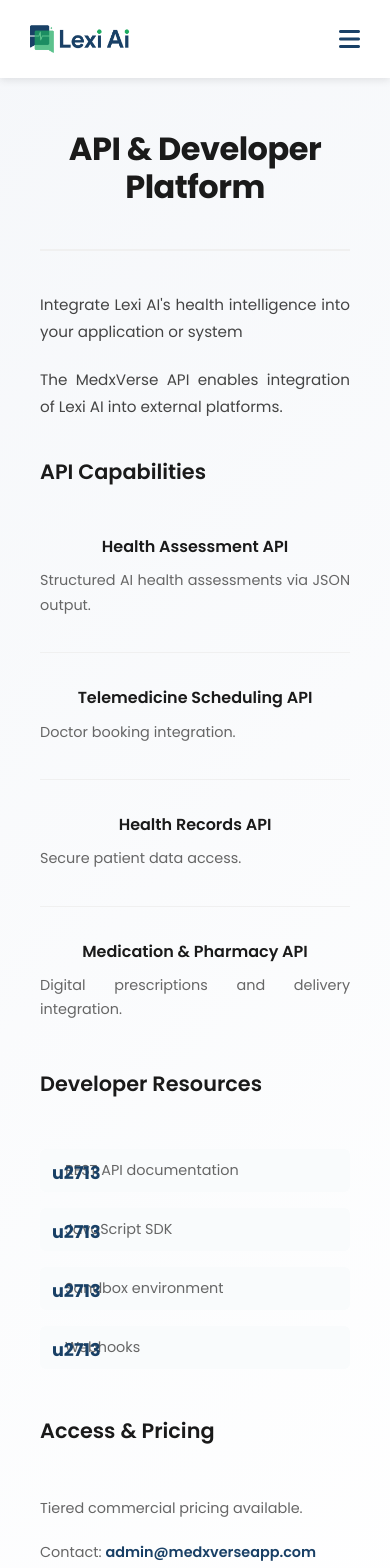
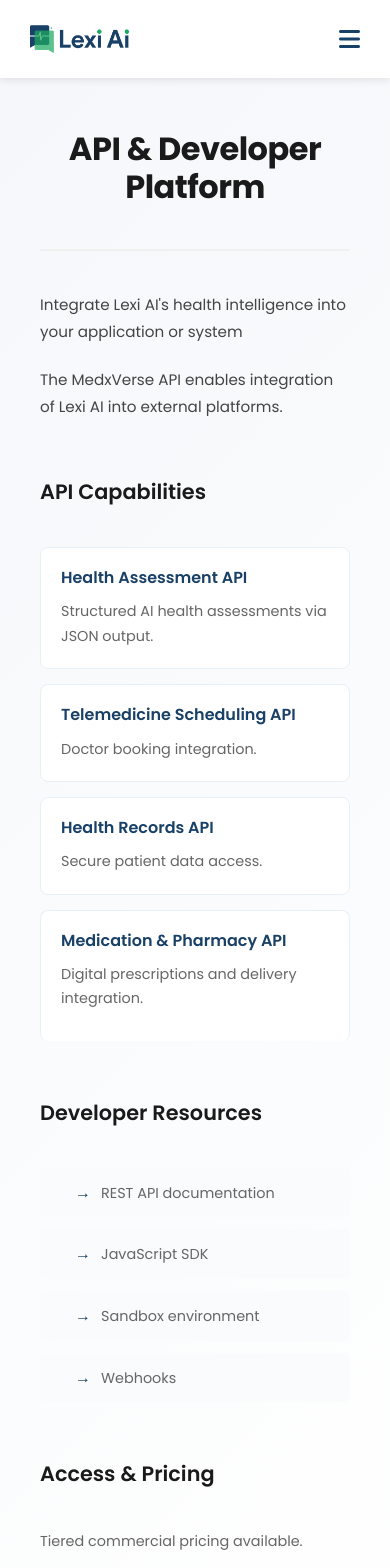
Before and after one commit to nuelfell0ff/Lexi-AI, a React (Vite) app: page /api-developer-platform in a window 390 px wide. Shown: the top 1568 px of the page. Built offline with nearby package versions, Linux system fonts and the light colour scheme.

Commit message:
edited the api & developer page

```diff
--- a/src/pages/APIDeveloperPlatform.css
+++ b/src/pages/APIDeveloperPlatform.css
@@ -38,7 +38,8 @@
 
 .api-text-block {
   width: 100%;
-  margin-bottom: 50px;
+  margin-bottom: 80px;
+  max-width: 900px;
 }
 
 .api-text-block p {
@@ -47,7 +48,7 @@
   line-height: 1.8;
   color: #444;
   margin-bottom: 20px;
-  text-align: justify;
+  text-align: left;
 }
 
 .api-text-block p:last-child {
@@ -56,39 +57,56 @@
 
 /* Section Titles */
 .api-section {
-  margin-bottom: 60px;
-  text-align: center;
+  margin-bottom: 80px;
+  text-align: left;
 }
 
 .api-section-title {
   font-size: 1.8rem;
   font-weight: 600;
   color: #1a1a1a;
-  margin-bottom: 40px;
+  margin-bottom: 50px;
   padding-bottom: 12px;
   font-family: 'Poppins', sans-serif;
   position: relative;
-  text-align: center;
+  text-align: left;
 }
 
 /* Capabilities */
+.api-capabilities-grid {
+  display: grid;
+  grid-template-columns: repeat(auto-fit, minmax(350px, 1fr));
+  gap: 30px;
+  margin-bottom: 40px;
+}
+
 .api-capability {
-  margin-bottom: 35px;
-  padding-bottom: 35px;
-  border-bottom: 1px solid #f0f0f0;
+  margin-bottom: 0;
+  padding: 30px;
+  padding-bottom: 30px;
+  border-bottom: none;
+  background: #fff;
+  border-radius: 8px;
+  border: 1px solid #e8f0f7;
+  transition: all 0.3s ease;
 }
 
 .api-capability:last-child {
   border-bottom: none;
   margin-bottom: 0;
-  padding-bottom: 0;
+  padding-bottom: 30px;
+}
+
+.api-capability:hover {
+  border-color: #194066;
+  box-shadow: 0 8px 20px rgba(25, 64, 102, 0.08);
 }
 
 .capability-title {
-  font-size: 1.2rem;
+  font-size: 1.3rem;
   font-weight: 600;
-  color: #1a1a1a;
-  margin-bottom: 12px;
+  color: #194066;
+  margin-bottom: 15px;
   font-family: 'Poppins', sans-serif;
 }
 
@@ -98,7 +116,7 @@
   line-height: 1.7;
   color: #666;
   margin: 0;
-  text-align: justify;
+  text-align: left;
 }
 
 /* Features List */
@@ -113,7 +131,7 @@
 
 .api-features-list li {
   padding: 14px 16px;
-  padding-left: 42px;
+  padding-left: 35px;
   font-size: 1rem;
   line-height: 1.6;
   color: #666;
@@ -131,12 +149,13 @@
 }
 
 .api-features-list li:before {
-  content: '\u2713';
-  position: absolute;
-  left: 12px;
+  content: '\2192';
+  position: static;
+  left: auto;
   color: #194066;
   font-weight: 700;
-  font-size: 1.1rem;
+  font-size: 1rem;
+  margin-right: 10px;
 }
 
 /* Pricing & Contact */
@@ -145,8 +164,8 @@
   font-size: 1rem;
   line-height: 1.7;
   color: #666;
-  text-align: justify;
-  margin-bottom: 20px;
+  text-align: left;
+  margin-bottom: 25px;
 }
 
 .api-contact {
@@ -154,7 +173,7 @@
   font-size: 1rem;
   line-height: 1.7;
   color: #666;
-  text-align: justify;
+  text-align: left;
 }
 
 .api-contact a {
@@ -184,12 +203,30 @@
     margin-bottom: 12px;
   }
 
+  .api-section {
+    margin-bottom: 60px;
+  }
+
   .api-section-title {
     font-size: 1.5rem;
+    margin-bottom: 40px;
+  }
+
+  .api-capabilities-grid {
+    grid-template-columns: 1fr;
+    gap: 20px;
+  }
+
+  .api-capability {
+    padding: 25px;
   }
 
   .capability-title {
-    font-size: 1.1rem;
+    font-size: 1.2rem;
+  }
+
+  .api-features-list {
+    grid-template-columns: 1fr;
   }
 
   .api-features-list li {
@@ -219,28 +256,51 @@
     text-align: center;
   }
 
+  .api-text-block {
+    margin-bottom: 60px;
+  }
+
   .api-text-block p {
     font-size: 0.95rem;
-    text-align: justify;
+    text-align: left;
+  }
+
+  .api-section {
+    margin-bottom: 60px;
   }
 
   .api-section-title {
     font-size: 1.3rem;
     text-align: left;
+    margin-bottom: 30px;
   }
 
+  .api-capabilities-grid {
+    grid-template-columns: 1fr;
+    gap: 15px;
+  }
 
+  .api-capability {
+    padding: 20px;
+  }
 
   .capability-title {
     font-size: 1rem;
+    margin-bottom: 12px;
   }
 
   .api-capability p {
     font-size: 0.9rem;
   }
 
+  .api-features-list {
+    grid-template-columns: 1fr;
+    gap: 12px;
+  }
+
   .api-features-list li {
-    padding: 10px 0 10px 25px;
+    padding: 12px 14px;
+    padding-left: 35px;
     font-size: 0.9rem;
   }
 
@@ -248,12 +308,4 @@
   .api-contact {
     font-size: 0.9rem;
   }
-
-  .api-section {
-    margin-bottom: 50px;
-  }
-
-  .api-text-block {
-    margin-bottom: 40px;
-  }
 }
--- a/src/pages/APIDeveloperPlatform.jsx
+++ b/src/pages/APIDeveloperPlatform.jsx
@@ -30,6 +30,7 @@
             <div className="api-section">
               <h2 className="api-section-title">API Capabilities</h2>
 
+              <div className="api-capabilities-grid">
                 <div className="api-capability">
                   <h3 className="capability-title">Health Assessment API</h3>
                   <p>Structured AI health assessments via JSON output.</p>
@@ -48,6 +49,7 @@
                 <div className="api-capability">
                   <h3 className="capability-title">Medication & Pharmacy API</h3>
                   <p>Digital prescriptions and delivery integration.</p>
+                </div>
               </div>
             </div>
 
```
Lines whose indentation alone changed are shown as unchanged.
